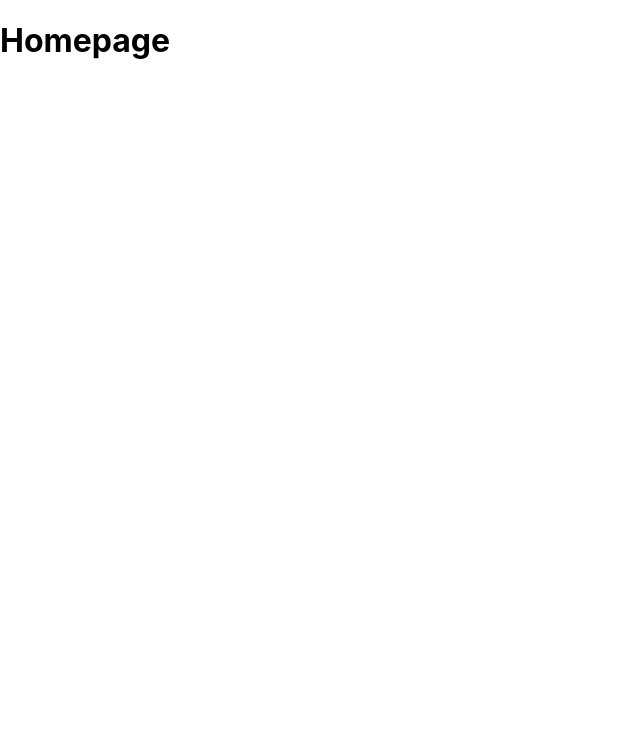
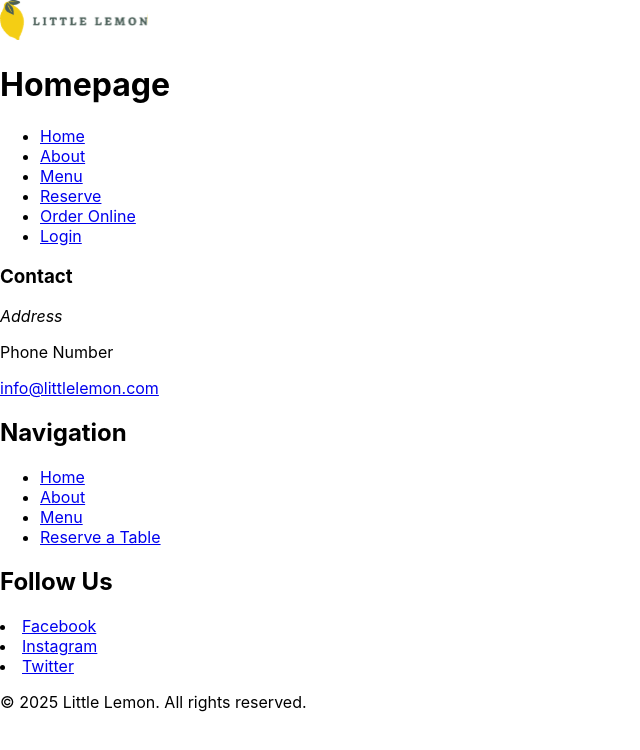
Before and after one commit to kaifunction/little-lemon, a React (Create React App) app: page /about in a window 1280 px wide. Shown: the top 750 px of the page, without its empty margins (0-640 px from the left). Built offline with nearby package versions, Linux system fonts and the light colour scheme.

Commit message:
all conponents

```diff
--- a/src/App.js
+++ b/src/App.js
@@ -1,20 +1,17 @@
+import Header from './components/Header';
+import Nav from './components/Nav';
+import Main from './components/Main';
+import Footer from './components/Footer';
 import './App.css';
+
 
 function App() {
   return (
     <>
-      <header>
-        <h1>Homepage</h1>
-      </header>
-      <nav>
-
-      </nav>
-      <mian>
-
-      </mian>
-      <footer>
-
-      </footer>
+      <Header />
+      <Nav />
+      <Main />
+      <Footer />
     </>
   );
 }
--- a/src/components/Footer.js
+++ b/src/components/Footer.js
@@ -1,10 +1,44 @@
-function Footer(){
-     return (
-          <>
-
-          </>
-     )
+function Footer() {
+  return (
+    <footer>
+      <section>
+        <h3>Contact</h3>
+        <address>Address</address>
+        <p>Phone Number</p>
+        <a href="mailto:info@littlelemon.com">info@littlelemon.com</a>
+      </section>
+      <section>
+        <h2>Navigation</h2>
+        <ul>
+          <li>
+            <a href="/home">Home</a>
+          </li>
+          <li>
+            <a href="/about">About</a>
+          </li>
+          <li>
+            <a href="/menu">Menu</a>
+          </li>
+          <li>
+            <a href="/reserve">Reserve a Table</a>
+          </li>
+        </ul>
+      </section>
+      <section>
+        <h2>Follow Us</h2>
+        <li>
+          <a href="https://facebook.com/littlelemon">Facebook</a>
+        </li>
+        <li>
+          <a href="https://instagram.com/littlelemon">Instagram</a>
+        </li>
+        <li>
+          <a href="https://twitter.com/littlelemon">Twitter</a>
+        </li>
+      </section>
+      <p>© 2025 Little Lemon. All rights reserved.</p>
+    </footer>
+  );
 }
 
-
 export default Footer;
--- a/src/components/Header.js
+++ b/src/components/Header.js
@@ -1,8 +1,11 @@
+import logo from '../images/Logo 20.59.13.svg'
+
 function Header(){
      return (
-          <>
-
-          </>
+          <header>
+               <img src={logo} alt='logo'/>
+               <h1>Homepage</h1>
+          </header>
      )
 }
 
--- a/src/components/Main.js
+++ b/src/components/Main.js
@@ -1,8 +1,8 @@
 function Main(){
      return (
-          <>
+          <main>
 
-          </>
+          </main>
      )
 }
 
--- a/src/components/Nav.js
+++ b/src/components/Nav.js
@@ -1,8 +1,17 @@
 function Nav(){
      return (
-          <>
-
-          </>
+          <nav>
+               <nav>
+                    <ul>
+                         <li><a href="/">Home</a></li>
+                         <li><a href="/about">About</a></li>
+                         <li><a href="/menu">Menu</a></li>
+                         <li><a href="/reserve">Reserve</a></li>
+                         <li><a href="/reserve">Order Online</a></li>
+                         <li><a href="/reserve">Login</a></li>
+                    </ul>
+               </nav>
+          </nav>
      )
 }
 
```
Also changed, not shown: src/images/Logo 20.59.13.svg (added).
